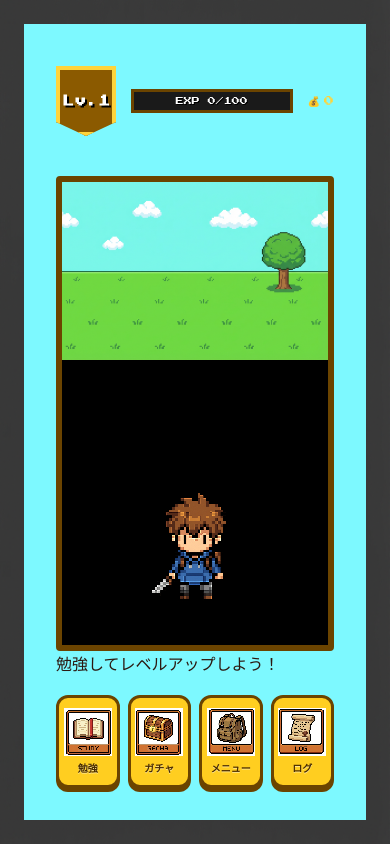
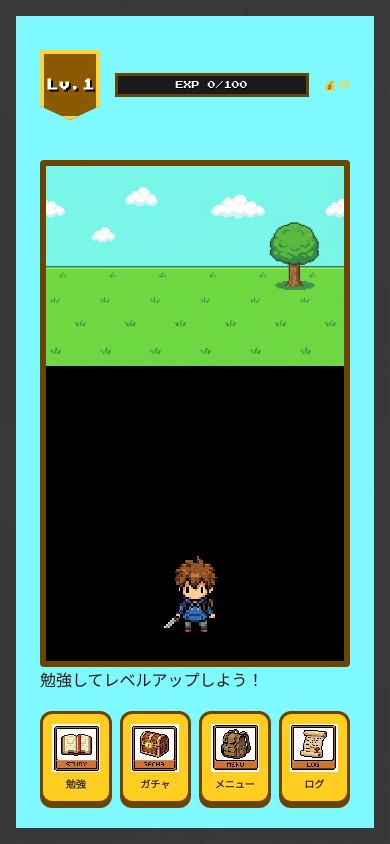
Before and after one commit to Y0726-r/study-rpg, a plain HTML site: page index.html in a window 390 px wide. Drawn offline with Linux system fonts and the light colour scheme.

Commit message:
Update mobile media queries for character wrapper and padding

```diff
--- a/style-retro.css
+++ b/style-retro.css
@@ -1024,9 +1024,15 @@ html {
         font-size: 32px;
     }
 
-    .character-sprite {
+    .character-wrapper {
         width: 100px;
         height: 100px;
+        bottom: 10px;
+    }
+
+    .screen {
+        padding: 24px;
+        border-width: 16px;
     }
 
     .nav-icon {
```
